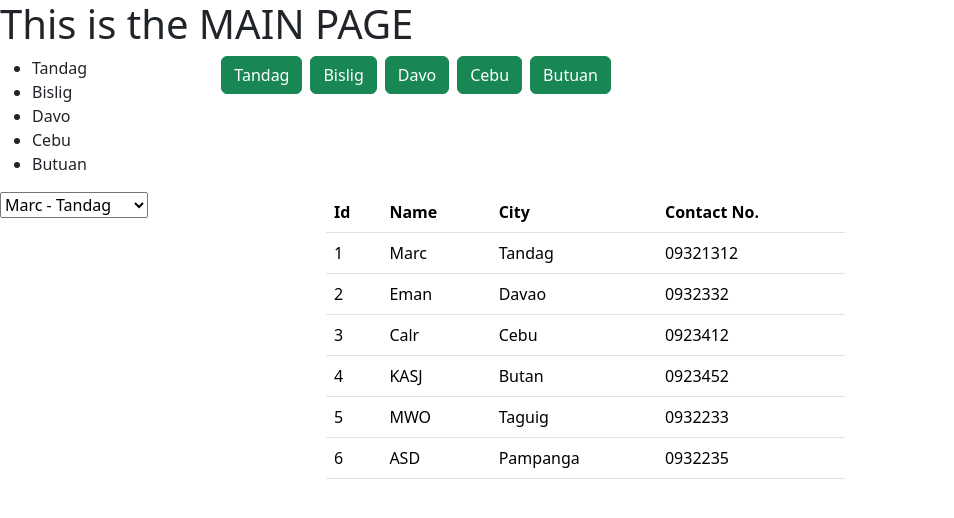
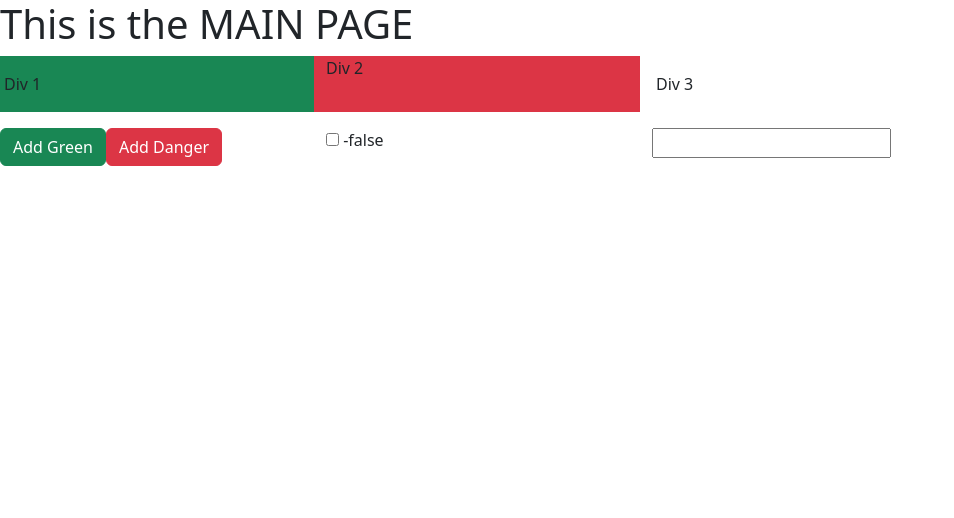
Before and after one commit to jahla2/angular19v, an Angular app: page / in a window 1280 px wide. Shown: the top 518 px of the page, without its empty margins (0-954 px from the left). Built offline with nearby package versions, Linux system fonts and the light colour scheme.

Commit message:
Attribute Directive

```diff
--- a/src/app/app.component.html
+++ b/src/app/app.component.html
@@ -1,2 +1,2 @@
 <h1>This is the MAIN PAGE</h1>
-<app-ng-for></app-ng-for>
+<app-ng-class></app-ng-class>
--- a/src/app/app.component.ts
+++ b/src/app/app.component.ts
@@ -1,11 +1,9 @@
 import { Component } from '@angular/core';
-import { DataBindingComponent } from './components/data-binding/data-binding.component';
-import { NgIfComponent } from "./components/ng-if/ng-if.component";
-import { NgForComponent } from "./components/ng-for/ng-for.component";
+import { NgClassComponent } from "./components/ng-class/ng-class.component";
 
 @Component({
   selector: 'app-root',
-  imports: [DataBindingComponent, NgForComponent, NgForComponent],
+  imports: [NgClassComponent],
   templateUrl: './app.component.html',
   styleUrl: './app.component.css'
 })
--- /dev/null
+++ b/src/app/components/ng-class/ng-class.component.html
@@ -0,0 +1,27 @@
+<div class="row">
+    <div class="col-3 p-3" [ngClass]="divBgColor">
+        Div 1
+    </div>
+    <div class="col-3" [ngClass]="isChecked == true ? 'bg-success' : 'bg-danger' ">
+        Div 2
+    </div>
+    <div class="col-3 p-3" [ngClass]="div3ClassName">
+        Div 3
+    </div>
+</div>
+
+
+<div class="row pt-3">
+    <div class="col-3">
+        <button class="btn btn-success" (click)="addDiv1Color('bg-success')">Add Green</button>
+        <button class="btn btn-danger"  (click)="addDiv1Color('bg-danger')">Add Danger</button>
+    </div>
+
+    <div class="col-3">
+        <input type="checkbox" [(ngModel)]="isChecked">
+        -{{isChecked}}
+    </div>
+    <div class="col-3">
+        <input type="text" [(ngModel)]="div3ClassName"/>
+    </div>
+</div>
--- /dev/null
+++ b/src/app/components/ng-class/ng-class.component.ts
@@ -0,0 +1,21 @@
+import { NgClass } from '@angular/common';
+import { Component } from '@angular/core';
+import { FormsModule } from '@angular/forms';
+
+@Component({
+  selector: 'app-ng-class',
+  imports: [NgClass,FormsModule],
+  templateUrl: './ng-class.component.html',
+  styleUrl: './ng-class.component.css'
+})
+export class NgClassComponent {
+
+  divBgColor: string= "bg-success";
+  isChecked: boolean = false;
+  div3ClassName: string = '';
+
+  addDiv1Color(className: string) {
+    this.divBgColor = className;
+  }
+
+}
```
Also changed, not shown: src/app/components/ng-class/ng-class.component.css (added), 1 other file (tests, documents, lock files or other folders).
